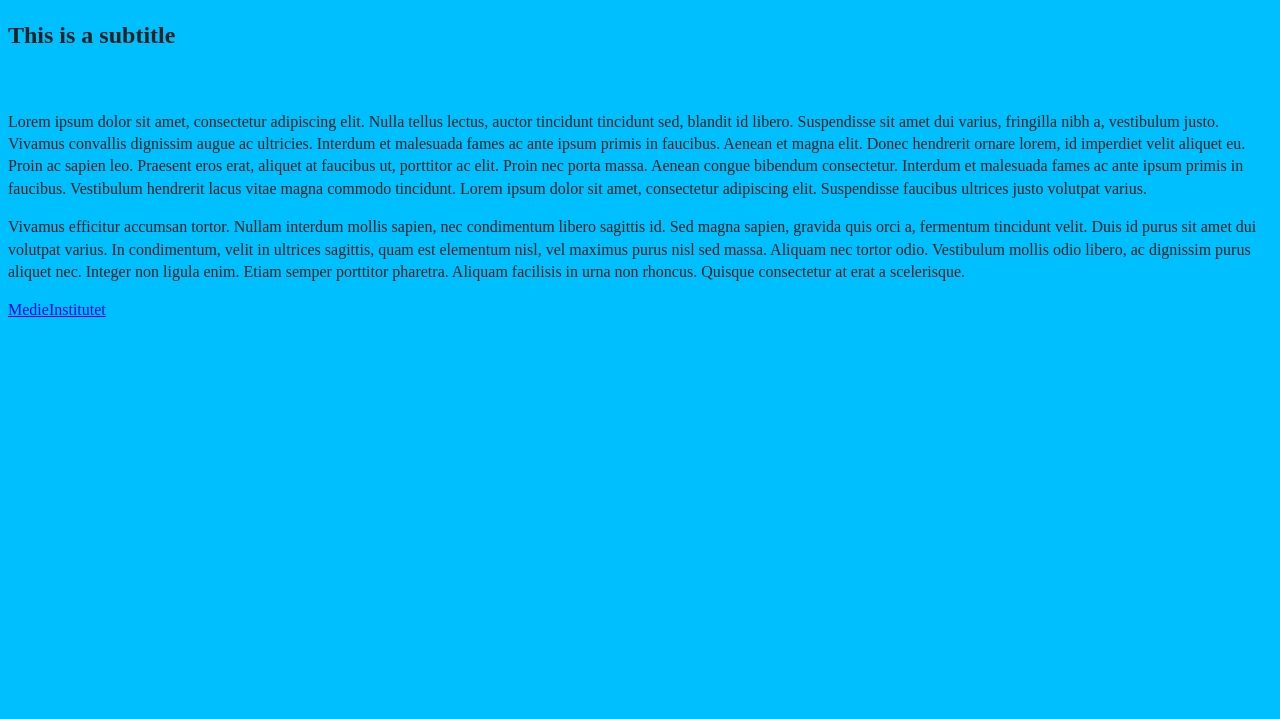
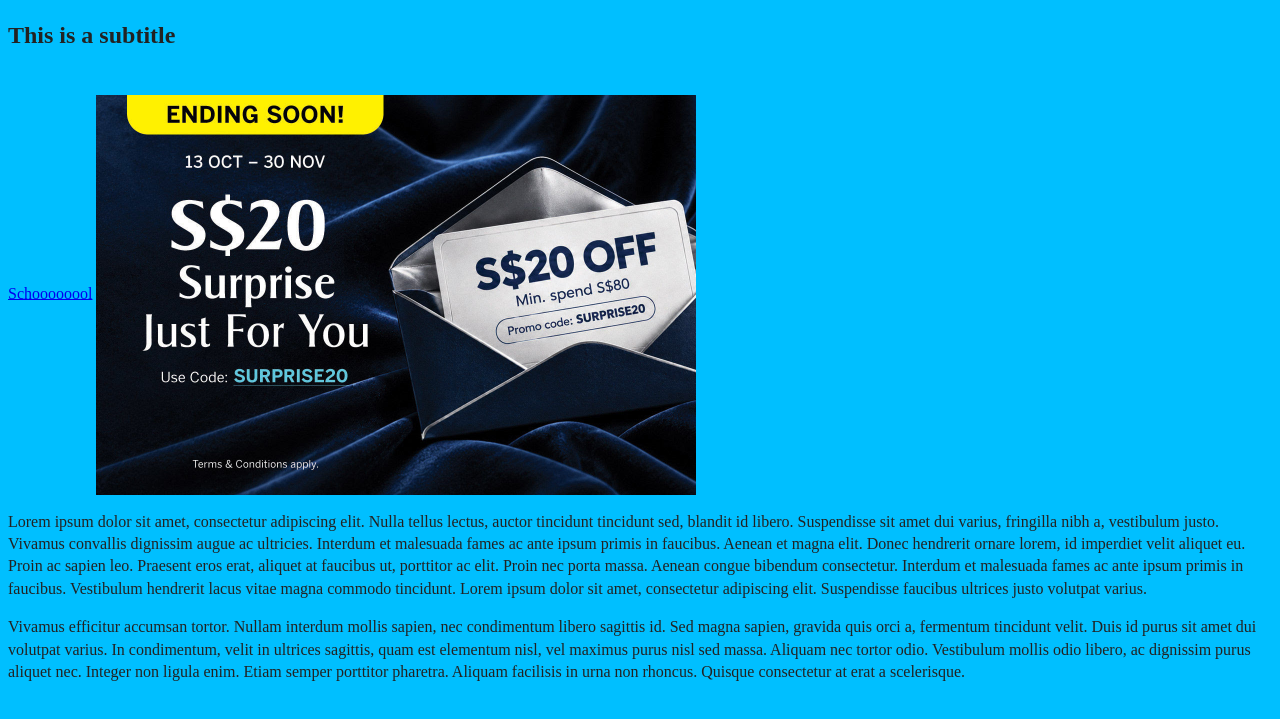
Before and after one commit to tingzhb/MIHTML2026, a website built with webpack: page index.html in a window 1280 px wide. Shown: the part 69-788 px from the top of the page. Built offline with nearby package versions, Linux system fonts and the light colour scheme.

Commit message:
Add Image

```diff
--- a/index.html
+++ b/index.html
@@ -32,6 +32,11 @@
 
   <br>
 
+  <a href="https://medieinstitutet.se/">Schoooooool</a>
+
+
+  <img src="img/unnamed.jpg" height="400" width="600"/>
+
   <p>Lorem ipsum dolor sit amet, consectetur adipiscing elit. Nulla tellus lectus, auctor tincidunt tincidunt sed, blandit id libero. Suspendisse sit amet dui varius, fringilla nibh a, vestibulum justo. Vivamus convallis dignissim augue ac ultricies. Interdum et malesuada fames ac ante ipsum primis in faucibus. Aenean et magna elit. Donec hendrerit ornare lorem, id imperdiet velit aliquet eu. Proin ac sapien leo. Praesent eros erat, aliquet at faucibus ut, porttitor ac elit. Proin nec porta massa. Aenean congue bibendum consectetur. Interdum et malesuada fames ac ante ipsum primis in faucibus. Vestibulum hendrerit lacus vitae magna commodo tincidunt. Lorem ipsum dolor sit amet, consectetur adipiscing elit. Suspendisse faucibus ultrices justo volutpat varius.
   </p>
 
@@ -40,7 +45,6 @@
 
 
 
-  <a href="https://medieinstitutet.se/">MedieInstitutet</a>
 
 
   <script src="js/app.js"></script>
```
Also changed, not shown: img/Screenshot.png (added), img/unnamed.jpg (added).
